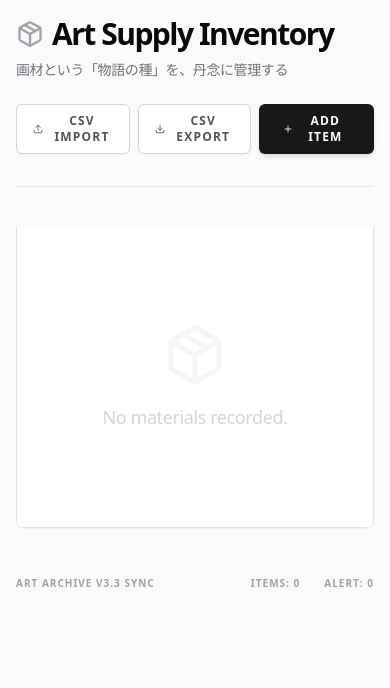
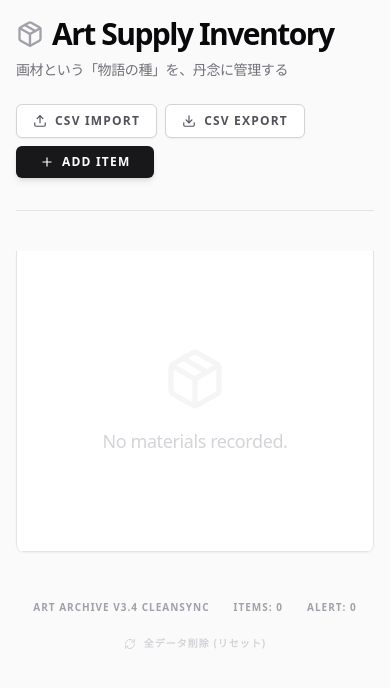
Before and after one commit to masakame88/art-inventory, a React (Vite) app: page / in a window 390 px wide. Shown: the top 688 px of the page. Built offline with nearby package versions, Linux system fonts and the light colour scheme.

Commit message:
Update App.jsx

```diff
--- a/App.jsx
+++ b/App.jsx
@@ -1,5 +1,5 @@
 import React, { useState, useEffect, useRef } from 'react';
-import { Plus, Minus, History, Package, ShoppingCart, Calendar, Trash2, Upload, Download, AlertCircle, ChevronRight, ArrowDown } from 'lucide-react';
+import { Plus, Minus, History, Package, ShoppingCart, Calendar, Trash2, Upload, Download, AlertCircle, ChevronRight, ArrowDown, RefreshCw } from 'lucide-react';
 
 const App = () => {
   const [items, setItems] = useState([]);
@@ -27,14 +27,11 @@ const App = () => {
   const handleCSVExport = () => {
     if (items.length === 0) return;
 
-    // BOM for Excel (UTF-8)
     let csvContent = "\ufeff";
     csvContent += "入庫日,品名,数量,使用日,数量,購入店,残り\n";
 
     items.forEach(item => {
       const logs = item.logs;
-      // Calculate remaining per log for the export display if needed,
-      // but here we just follow the structure.
       let currentStock = 0;
 
       logs.forEach((log, idx) => {
@@ -52,7 +49,6 @@ const App = () => {
         ];
         csvContent += row.join(",") + "\n";
       });
-      // Add an empty line between items for readability, matching user's CSV
       csvContent += ",,,,,,\n";
     });
 
@@ -66,7 +62,7 @@ const App = () => {
     document.body.removeChild(link);
   };
 
-  // CSV Parsing Logic - Now with Overwrite Capability
+  // Improved CSV Parsing Logic - Sync and Clean
   const handleCSVUpload = (e) => {
     const file = e.target.files[0];
     if (!file) return;
@@ -96,10 +92,12 @@ const App = () => {
           return dateStr.replace(/\./g, '/');
         };
 
-        if (name && name !== "") {
+        const trimmedName = name ? name.trim() : "";
+
+        if (trimmedName !== "") {
           currentItem = {
             id: Math.random().toString(36).substr(2, 9),
-            name: name,
+            name: trimmedName,
             store: store || '',
             logs: []
           };
@@ -109,7 +107,7 @@ const App = () => {
           if (useDate && useQty && !isNaN(useQty) && useQty !== "") {
             currentItem.logs.push({ type: 'out', date: formatDate(useDate), qty: Number(useQty), note: 'インポート' });
           }
-          newItemsMap.set(name, currentItem);
+          newItemsMap.set(trimmedName, currentItem);
         } else if (currentItem) {
           if (inQty && !isNaN(inQty) && inQty !== "") {
             currentItem.logs.push({ type: 'in', date: formatDate(inDate), qty: Number(inQty), note: '追加読込' });
@@ -122,23 +120,26 @@ const App = () => {
 
       if (newItemsMap.size > 0) {
         setItems(prev => {
-          const updated = [...prev];
-          newItemsMap.forEach((newItem, name) => {
-            const index = updated.findIndex(existing => existing.name === name);
-            if (index !== -1) {
-              // Overwrite with new data from CSV
-              updated[index] = { ...newItem, id: updated[index].id };
-            } else {
-              // Add as new
-              updated.push(newItem);
-            }
-          });
-          return updated;
+          // 1. CSVに含まれる品名を特定
+          const csvNames = Array.from(newItemsMap.keys());
+
+          // 2. 既存データから、CSVにある名前のものを「すべて」取り除く（過去の重複対策）
+          const filteredItems = prev.filter(item => !csvNames.includes(item.name.trim()));
+
+          // 3. フィルタリング後のデータに、CSVの新しいデータを合流させる
+          return [...filteredItems, ...Array.from(newItemsMap.values())];
         });
       }
     };
     reader.readAsText(file);
     e.target.value = null;
+  };
+
+  const handleClearAll = () => {
+    if (confirm('ブラウザに保存されているすべての画材データを削除しますか？\nCSVインポート前に一旦きれいにしたい場合に実行してください。')) {
+      setItems([]);
+      localStorage.removeItem('art_inventory_v3');
+    }
   };
 
   const getItemStats = (item) => {
@@ -150,13 +151,27 @@ const App = () => {
 
   const handleAddItem = (e) => {
     e.preventDefault();
+    const trimmedName = newItem.name.trim();
+
+    // 手動追加時も、同名があれば統合するか確認
+    const existingIndex = items.findIndex(i => i.name === trimmedName);
+    if (existingIndex !== -1) {
+      if (!confirm('同名の画材が既に存在します。新しい入庫記録として既存の項目に追加しますか？')) return;
+
+      setItems(items.map(i => i.name === trimmedName ? {
+        ...i,
+        logs: [...i.logs, { type: 'in', date: newItem.date.replace(/-/g, '/'), qty: Number(newItem.qty), note: '手動追加' }]
+      } : i));
+    } else {
       const item = {
         id: Date.now().toString(),
-      name: newItem.name,
+        name: trimmedName,
         store: newItem.store,
         logs: [{ type: 'in', date: newItem.date.replace(/-/g, '/'), qty: Number(newItem.qty), note: '新規登録' }]
       };
       setItems([...items, item]);
+    }
+
     setShowAddModal(false);
     setNewItem({ name: '', store: '', date: new Date().toISOString().split('T')[0], qty: 1 });
   };
@@ -181,7 +196,7 @@ const App = () => {
           <p className="text-zinc-500 mt-2 font-medium text-sm">画材という「物語の種」を、丹念に管理する</p>
         </div>
 
-        <div className="flex gap-2">
+        <div className="flex flex-wrap gap-2">
           <input type="file" ref={fileInputRef} onChange={handleCSVUpload} accept=".csv" className="hidden" />
           <button
             onClick={() => fileInputRef.current.click()}
@@ -208,7 +223,6 @@ const App = () => {
       </header>
 
       <main className="max-w-6xl mx-auto">
-        {/* Table Header */}
         <div className="hidden md:grid grid-cols-12 gap-4 px-8 py-3 bg-zinc-100 text-[10px] font-black tracking-widest text-zinc-500 uppercase rounded-t-lg border-x border-t border-zinc-200">
           <div className="col-span-4">Material / Store</div>
           <div className="col-span-5 pl-4 border-l border-zinc-200">History (Full Log)</div>
@@ -223,12 +237,12 @@ const App = () => {
               <p className="font-medium text-lg text-zinc-300">No materials recorded.</p>
             </div>
           ) : (
-            items.map((item, itemIdx) => {
+            // Sort by name to keep duplicates together for easier finding if they persist
+            [...items].sort((a,b) => a.name.localeCompare(b.name)).map((item, itemIdx) => {
               const { remaining } = getItemStats(item);
               return (
                 <div key={item.id} className={`grid grid-cols-1 md:grid-cols-12 gap-4 p-6 md:px-8 md:py-4 border-b border-zinc-100 hover:bg-zinc-50 transition-colors ${itemIdx % 2 === 0 ? 'bg-white' : 'bg-zinc-50/20'}`}>
 
-                  {/* Column 1: Name & Store */}
                   <div className="col-span-4 flex flex-col justify-center">
                     <h3 className="font-bold text-lg text-zinc-900 leading-tight mb-1">{item.name}</h3>
                     <div className="flex items-center gap-1.5 text-xs text-zinc-400 font-medium">
@@ -237,7 +251,6 @@ const App = () => {
                     </div>
                   </div>
 
-                  {/* Column 2: History (Vertical List) */}
                   <div className="col-span-5 md:pl-4 md:border-l border-zinc-100 py-1">
                     <div className="flex flex-col gap-1.5 max-h-40 overflow-y-auto pr-2 scrollbar-thin">
                       {item.logs.length === 0 ? (
@@ -261,7 +274,6 @@ const App = () => {
                     </div>
                   </div>
 
-                  {/* Column 3: Stock */}
                   <div className="col-span-1 flex flex-col items-center justify-center md:border-l border-zinc-100">
                     <span className="md:hidden text-[10px] font-black text-zinc-400 mb-1 uppercase tracking-widest">Stock</span>
                     <div className={`text-2xl font-black leading-none tabular-nums ${remaining <= 0 ? 'text-red-500' : remaining <= 2 ? 'text-orange-500' : 'text-zinc-900'}`}>
@@ -269,7 +281,6 @@ const App = () => {
                     </div>
                   </div>
 
-                  {/* Column 4: Actions */}
                   <div className="col-span-2 flex justify-end gap-1 md:border-l border-zinc-100 md:pl-4">
                     <button
                       onClick={() => setShowUsageModal(item.id)}
@@ -312,13 +323,19 @@ const App = () => {
         </div>
       </main>
 
-      {/* Footer Info */}
-      <footer className="max-w-6xl mx-auto mt-12 pb-12 flex justify-between items-center text-[10px] font-black tracking-widest text-zinc-400 uppercase">
-        <div>Art Archive v3.3 Sync</div>
+      <footer className="max-w-6xl mx-auto mt-12 pb-12 flex flex-col md:flex-row justify-between items-center gap-4 text-[10px] font-black tracking-widest text-zinc-400 uppercase">
         <div className="flex gap-6">
+          <span>Art Archive v3.4 CleanSync</span>
           <span>Items: {items.length}</span>
           <span>Alert: {items.filter(i => getItemStats(i).remaining <= 2).length}</span>
         </div>
+        <button
+          onClick={handleClearAll}
+          className="flex items-center gap-2 px-3 py-1 text-zinc-300 hover:text-red-400 border border-transparent hover:border-red-100 rounded transition-all"
+        >
+          <RefreshCw size={12} />
+          全データ削除 (リセット)
+        </button>
       </footer>
 
       {/* Modals */}
```
Lines whose indentation alone changed are shown as unchanged.
